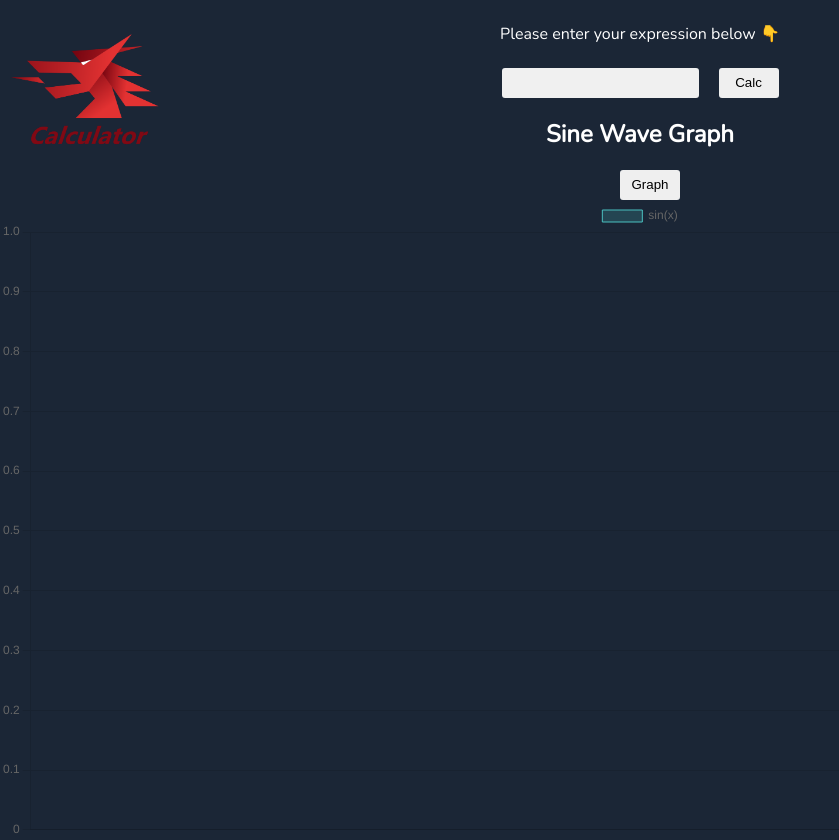
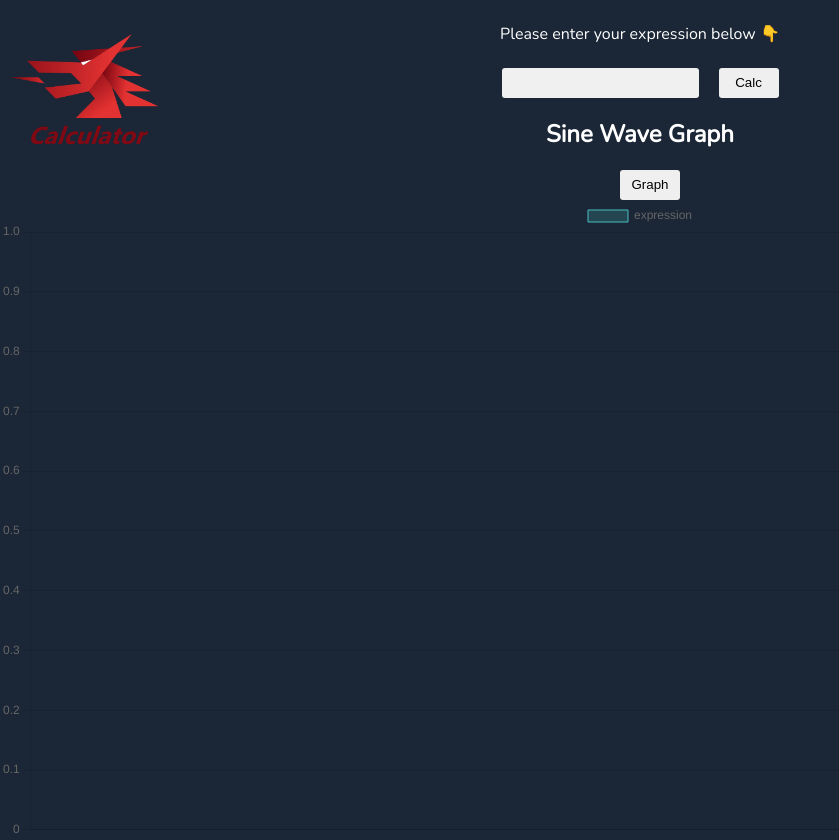
Before and after one commit to ArturDV-main/Smart-Calc-3.0-Desktop-Go, a React (Vite) app in the folder frontend/: page / in a window 1280 px wide. Shown: the whole page, without its empty margins (0-839 px from the left). Built offline with nearby package versions, Linux system fonts and the light colour scheme.

Commit message:
space fix in expression

```diff
--- a/frontend/src/App.tsx
+++ b/frontend/src/App.tsx
@@ -25,7 +25,7 @@ function App() {
         labels: [],
         datasets: [
             {
-                label: 'sin(x)',
+                label: 'expression',
                 data: [],
                 borderColor: 'rgba(75, 192, 192, 1)',
                 backgroundColor: 'rgba(75, 192, 192, 0.2)',
@@ -54,7 +54,7 @@ function App() {
             labels: xValues,
             datasets: [
                 {
-                    label: 'sin(x)',
+                    label: expression,
                     data: yValues,
                     borderColor: 'rgba(75, 192, 192, 1)',
                     backgroundColor: 'rgba(75, 192, 192, 0.2)',
```
Also changed, not shown: 1 other file (tests, documents, lock files or other folders).
